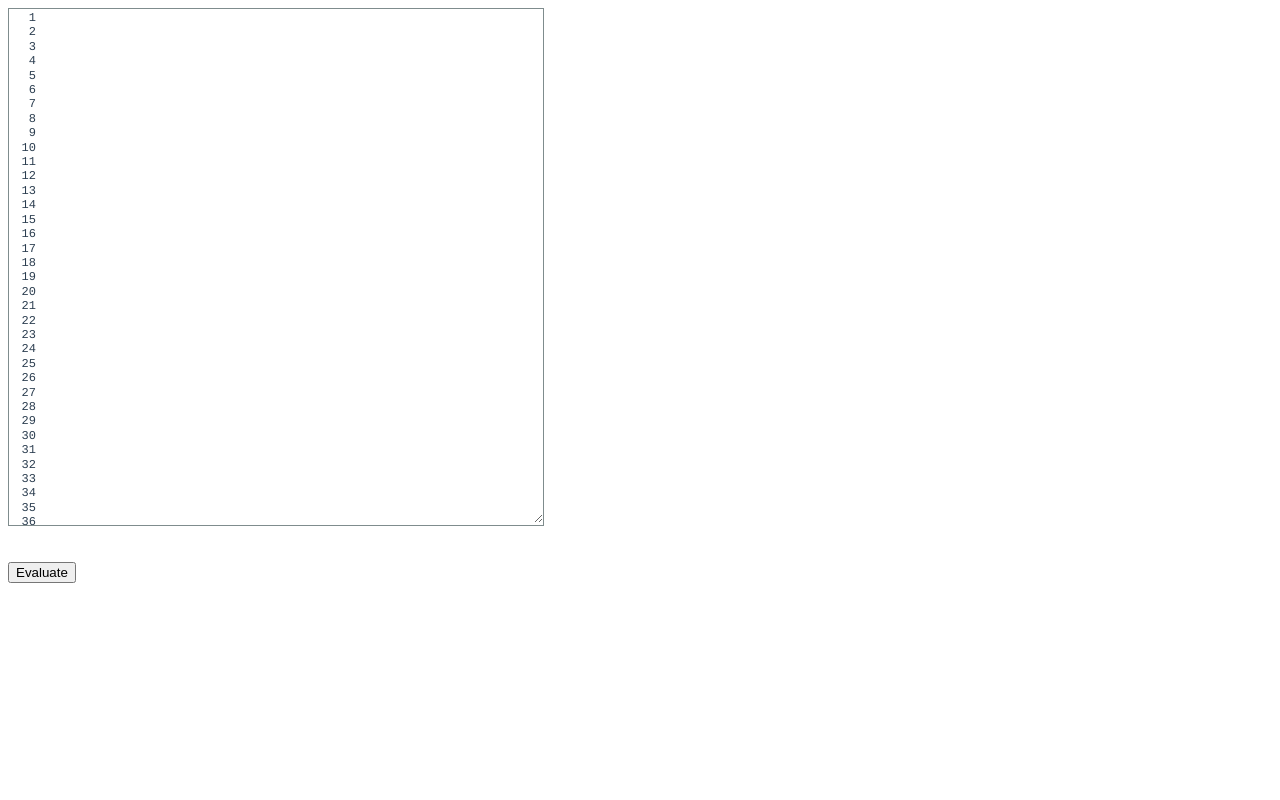
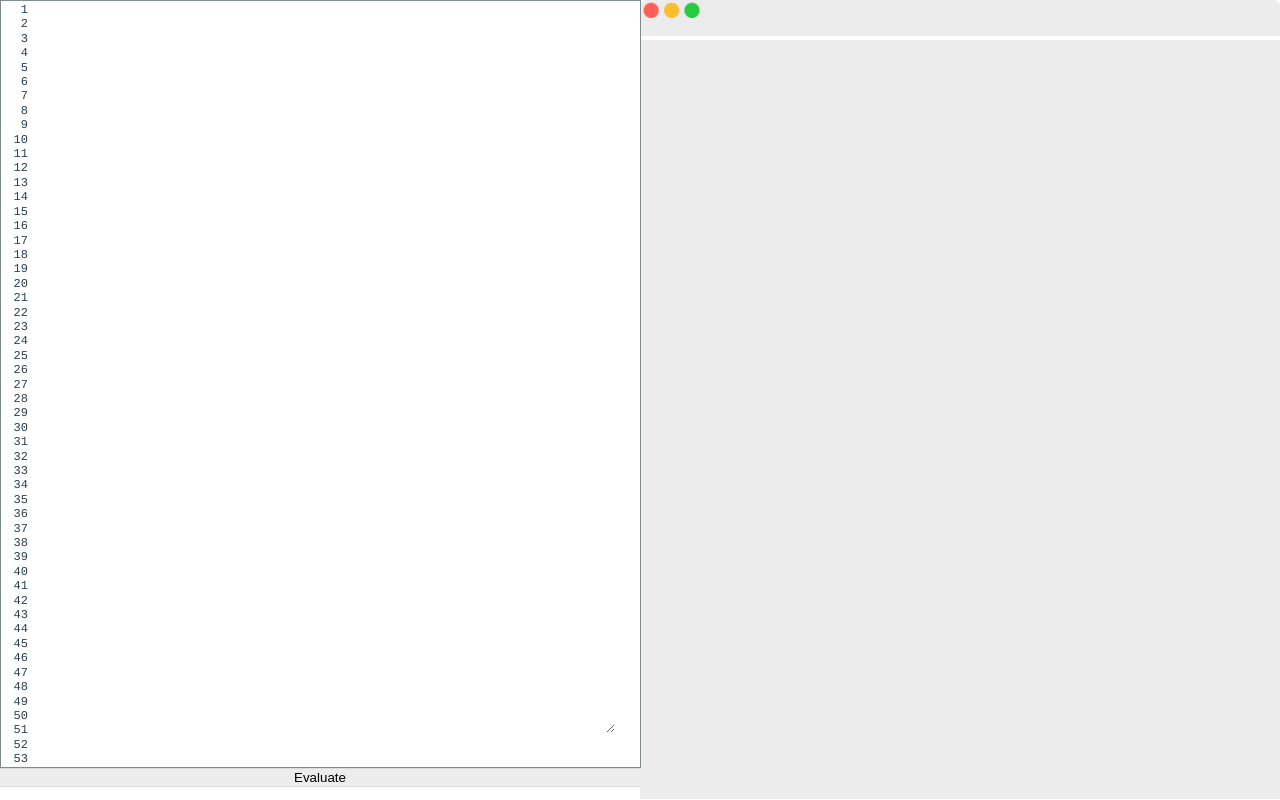
Before and after one commit to TVFlash/codeCafe, a plain HTML site: page index.html in a window 1280 px wide. Drawn offline with nearby package versions, Linux system fonts and the light colour scheme.

Commit message:
css tweaking

```diff
--- a/index.html
+++ b/index.html
@@ -7,14 +7,15 @@
    </head>
 
    <body>
-
-   <form>
-   <textarea id="codeTextarea"></textarea>
-   <br>
-   <br>
-
-   <button onclick="runData()" type="button">Evaluate</button>
-   </form>
+   <div class="leftSide">
+      <textarea id="codeTextarea"></textarea>
+      <button id="submit" onclick="runData()" type="button">Evaluate</button>
+   </div>
+   <div class="rightSide">
+      <img id="header" src="terminalHeader.png">
+      <div class="displayText">
+      </div>
+   </div>
    <script type="text/javascript">
    createTextAreaWithLines('codeTextarea');
    </script>
--- a/linenumbers.js
+++ b/linenumbers.js
@@ -3,6 +3,7 @@
 
    function createTextAreaWithLines(id)
    {
+
       var el = document.createElement('DIV');
       var ta = document.getElementById(id);
       ta.parentNode.insertBefore(el,ta);
@@ -29,7 +30,9 @@
          if(string.length>0)string = string + '<br>';
          string = string + no;
       }
-
+      $("#codeTextarea").css("width", (document.body.clientWidth / 2 - 60) + 'px');
+      $(".textAreaWithLines").css("width", (document.body.clientWidth / 2 - 1) + 'px');
+      $(".displayText").css("height", (document.body.clientHeight - $("#header").css("height").split("px")[0] - 5) + "px")
       ta.onkeydown = function() { positionLineObj(lineObj,ta); };
       ta.onmousedown = function() { positionLineObj(lineObj,ta); };
       ta.onscroll = function() { positionLineObj(lineObj,ta); };
@@ -50,5 +53,6 @@
    function runData()
    {
       console.log($("#codeTextarea").val().trim())
+      eval($("#codeTextarea").val())
       console.log(eval($("#codeTextarea").val().trim()))
    }
--- a/master.css
+++ b/master.css
@@ -1,8 +1,36 @@
+ html,body {
+   width: 100%;
+   height: 100%;
+   padding: none;
+   margin: 0;
+ }
+.leftSide {
+   width: 50%;
+   float: left;
+}
+.rightSide {
+   width: 50%;
+   height: 100%;
+   float: left;
+
+}
+.rightSide img {
+   width: 100%;
+}
+.displayText {
+   background: #ececec;
+   height: 50%;
+   width: 100%;
+}
  #codeTextarea{
-      width:500px;
-      height:510px;
+      width: 100%;
+      height:95%;
+   }
+   #codeTextarea:focus {
+      outline: none;
    }
    .textAreaWithLines{
+      width: auto;
       font-family:courier;
       border:1px solid #7f8c8d;
 
@@ -15,3 +43,10 @@
    .lineObj{
       color:#2c3e50;
    }
+
+   #submit {
+      width: 100%;
+      background: #ececec;
+      border: none;
+      box-shadow: 0px 0px 0px 1px #dcdcdc;
+   }
```
